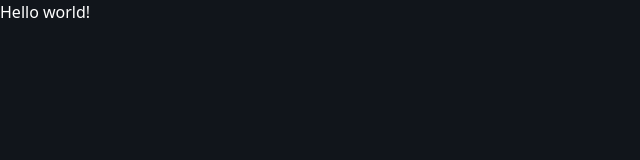
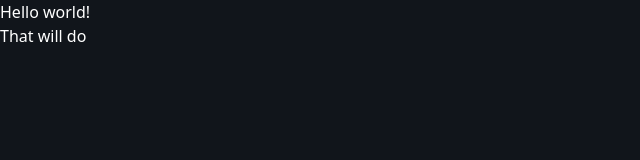
Before and after one commit to bilashism/github-actions-playground, a React (Vite) app: page / in a window 1280 px wide. Shown: the top 160 px of the page, without its empty margins (0-640 px from the left). Built offline with nearby package versions, Linux system fonts and the light colour scheme; a web font is replaced by a local one.

Commit message:
feat: random

```diff
--- a/src/App.tsx
+++ b/src/App.tsx
@@ -2,6 +2,7 @@ export const App = () => {
   return (
     <div className="">
       <h1>Hello world!</h1>
+      <p className="">That will do</p>
     </div>
   );
 };
```
